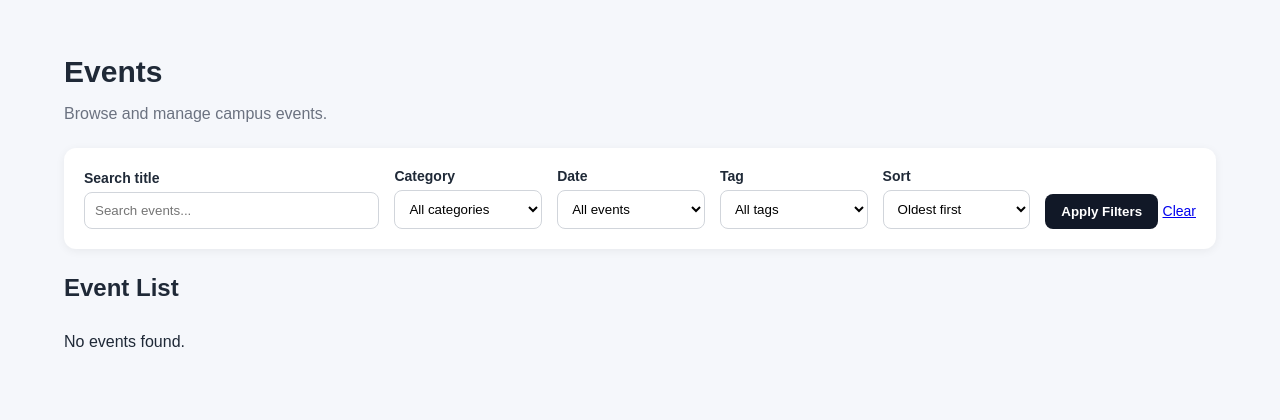
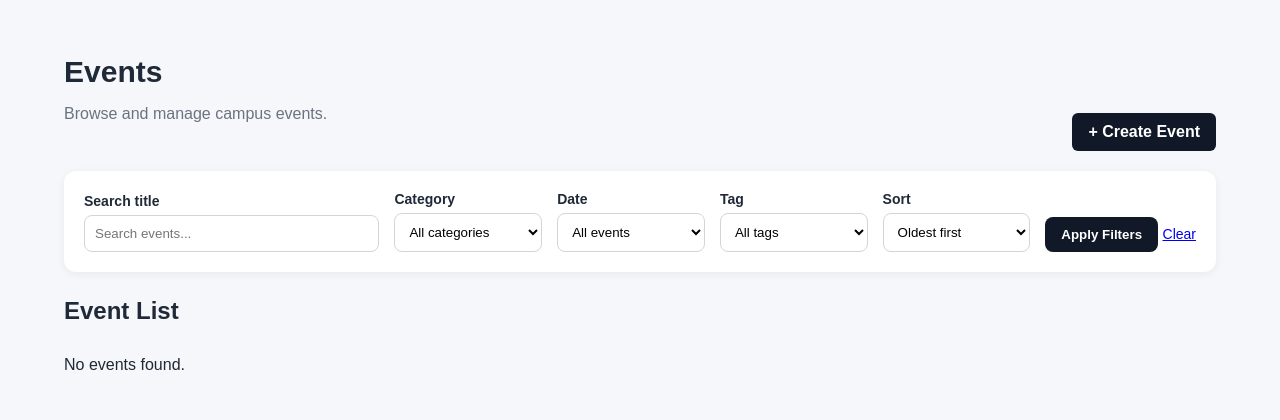
Before and after one commit to Kavyamona7/campus-event-manager, a Flask app: page /events/ in a window 1280 px wide. Shown: the part 102-522 px from the top of the page. Run offline with Flask 3, Linux system fonts and the light colour scheme; data that the repository does not hold is empty.

Commit message:
Final submission: complete event mangaer and report

```diff
--- a/src/static/css/style.css
+++ b/src/static/css/style.css
@@ -385,3 +385,24 @@ footer {
 .section + .section {
     margin-top: 25px;
 }
+
+/* Page header actions */
+.page-header-actions {
+    display: flex;
+    justify-content: flex-end;
+    margin: -35px 0 20px;
+}
+
+.primary-button {
+    display: inline-block;
+    background: #111827;
+    color: white;
+    text-decoration: none;
+    padding: 10px 16px;
+    border-radius: 6px;
+    font-weight: 600;
+}
+
+.primary-button:hover {
+    opacity: 0.9;
+}
--- a/src/templates/events/list.html
+++ b/src/templates/events/list.html
@@ -7,6 +7,12 @@
 <div class="page-title">
     <h2>Events</h2>
     <p>Browse and manage campus events.</p>
+</div>
+
+<div class="page-header-actions">
+    <a href="{{ url_for('events.create_event') }}" class="primary-button">
+        + Create Event
+    </a>
 </div>
 
 
--- a/src/templates/users/list.html
+++ b/src/templates/users/list.html
@@ -7,6 +7,12 @@
 <div class="page-title">
     <h2>Users</h2>
     <p>Manage campus users and their event participation.</p>
+</div>
+
+<div class="page-header-actions">
+    <a href="{{ url_for('users.create_user') }}" class="primary-button">
+        + Create User
+    </a>
 </div>
 
 <div class="section">
```
Also changed, not shown: README.md, 1 other file.
